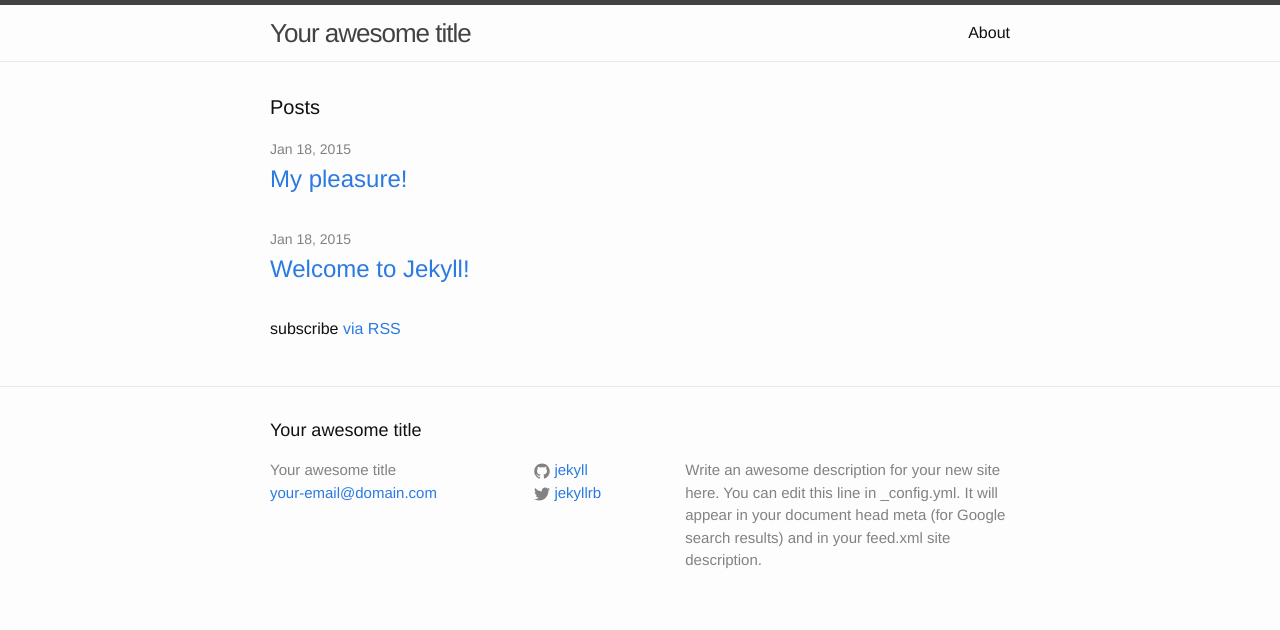
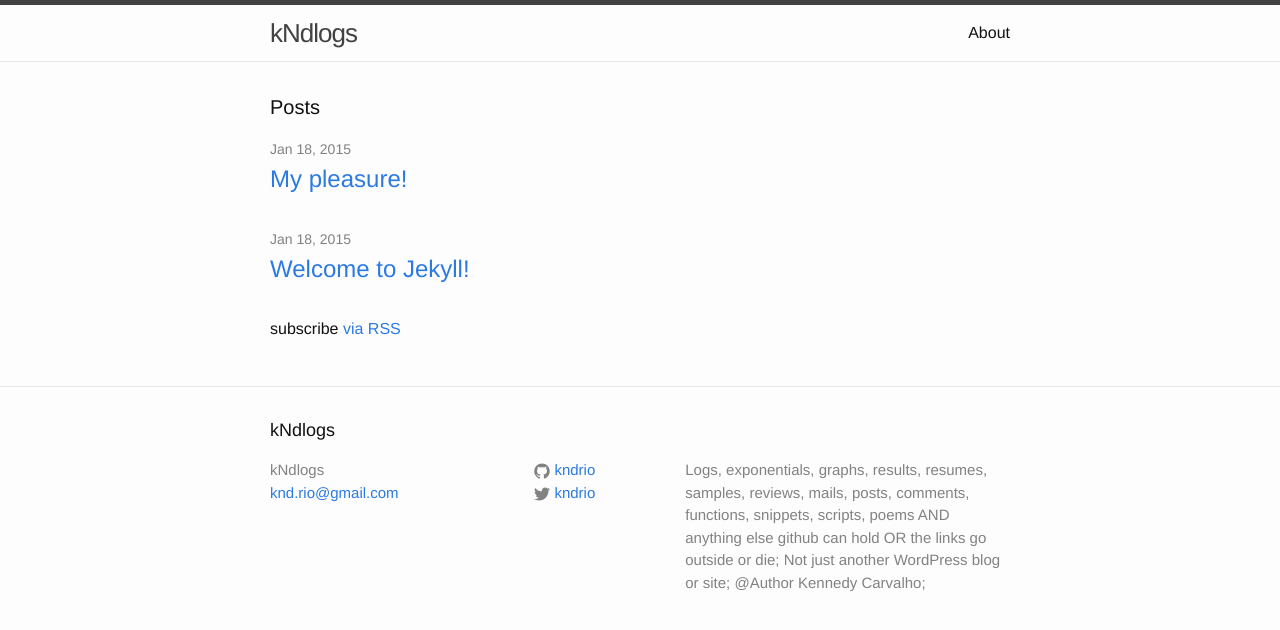
Before and after one commit to kndrio/kndrio.github.io, a Jekyll site: the page built from index.html, in a window 1280 px wide. Shown: the top 630 px of the page. Built offline with Jekyll 4.4.1, drawn with Linux system fonts in a browser that asks for light colours.

Commit message:
Update config

```diff
--- a/_config.yml
+++ b/_config.yml
@@ -1,14 +1,12 @@
 # Site settings
-title: Your awesome title
-email: your-email@domain.com
+title: kNdlogs
+email: knd.rio@gmail.com
 description: > # this means to ignore newlines until "baseurl:"
-  Write an awesome description for your new site here. You can edit this
-  line in _config.yml. It will appear in your document head meta (for
-  Google search results) and in your feed.xml site description.
+  Logs, exponentials, graphs, results, resumes, samples, reviews, mails, posts, comments, functions, snippets, scripts, poems AND anything else github can hold OR the links go outside or die; Not just another WordPress blog or site; @Author Kennedy Carvalho;
 baseurl: "" # the subpath of your site, e.g. /blog/
-url: "http://yourdomain.com" # the base hostname & protocol for your site
-twitter_username: jekyllrb
-github_username:  jekyll
+url: "http://kndrio.github.io" # the base hostname & protocol for your site
+twitter_username: kndrio
+github_username:  kndrio
 
 # Build settings
 markdown: kramdown
```
